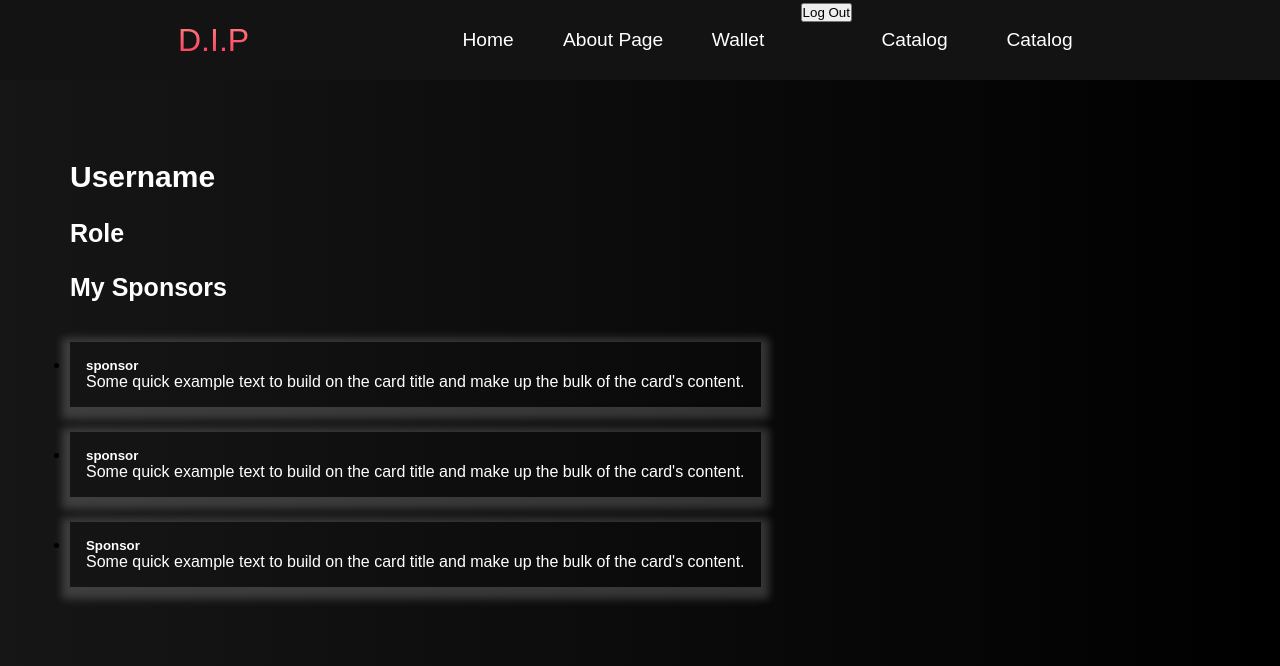
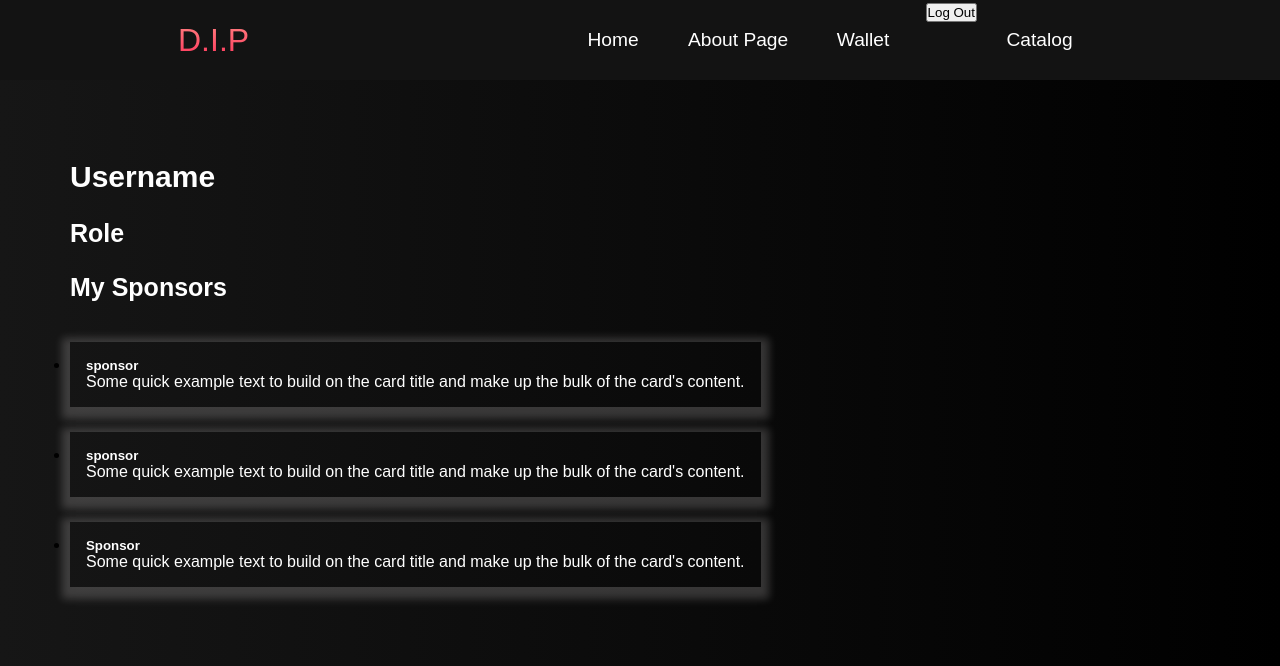
Before and after one commit to ZoutKoning/DIP-Website, a Django app: page /dashboard/ in a window 1280 px wide. Shown: the top 666 px of the page. Run offline with Django 4.2, Linux system fonts and the light colour scheme; parts of the project's set-up code (start-up, migrations or seed data) failed here and were passed over.

Commit message:
Update dashboard.html
Removed a duplicated line

```diff
--- a/templates/dashboard.html
+++ b/templates/dashboard.html
@@ -30,9 +30,6 @@
                  </li>
                  <li class="navbar__item">
                     <button type="button">Log Out</button>
-                 </li>
-                 <li class="navbar__item">
-                    <a href="{%url 'catalog' %}" class="navbar__links" id="catalog-page">Catalog</a>
                  </li>
                  <li class="navbar__item">
                     <a href="{%url 'catalog' %}" class="navbar__links" id="catalog-page">Catalog</a>
```
